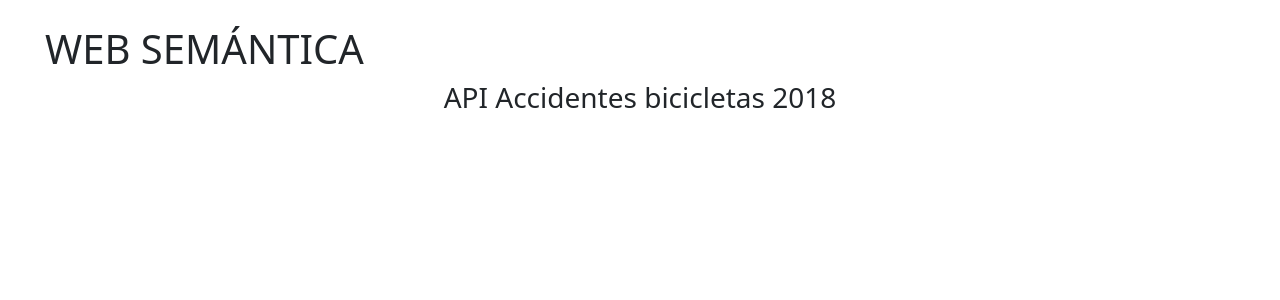
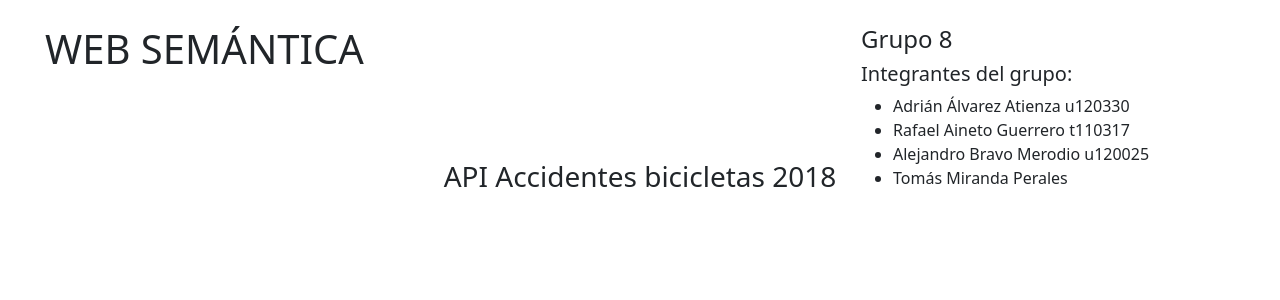
Before and after one commit to Rafjoey/MiAPP, a Symfony app: template templates/base.html.twig in a window 1280 px wide. Shown: the top 300 px of the page. Run offline with Twig, Linux system fonts and the light colour scheme; the template is opened without the code that fills it, so the values that code supplies are empty; style sheets or scripts are compiled from the project's sources; some libraries are stand-ins or nearby versions.

Commit message:
Segundo commit

```diff
--- a/assets/css/css.scss
+++ b/assets/css/css.scss
@@ -21,4 +21,5 @@ thead {
 #titulo {
   text-align: center;
   margin-bottom: 25px;
+  margin-top: -46px;
 }
--- a/templates/base.html.twig
+++ b/templates/base.html.twig
@@ -6,7 +6,19 @@
         <title>API WEB!</title>
     </head>
     <body>
-        <h1 id="ws"> WEB SEMÁNTICA </h1>
+        <div class="row justify-content-between">
+            <h1 id="ws" class="col-4"> WEB SEMÁNTICA </h1>
+            <div class="col-4">
+                <h4> Grupo 8 </h4>
+                <h5> Integrantes del grupo: </h5>
+                <ul>
+                    <li> Adrián Álvarez Atienza u120330 </li>
+                    <li> Rafael Aineto Guerrero t110317 </li>
+                    <li> Alejandro Bravo Merodio u120025 </li>
+                    <li> Tomás Miranda Perales </li>
+                </ul>
+            </div>
+        </div>
         <h3 id="titulo"> API Accidentes bicicletas 2018 </h3>
         <div id="tabla"></div>
     </body>
```
